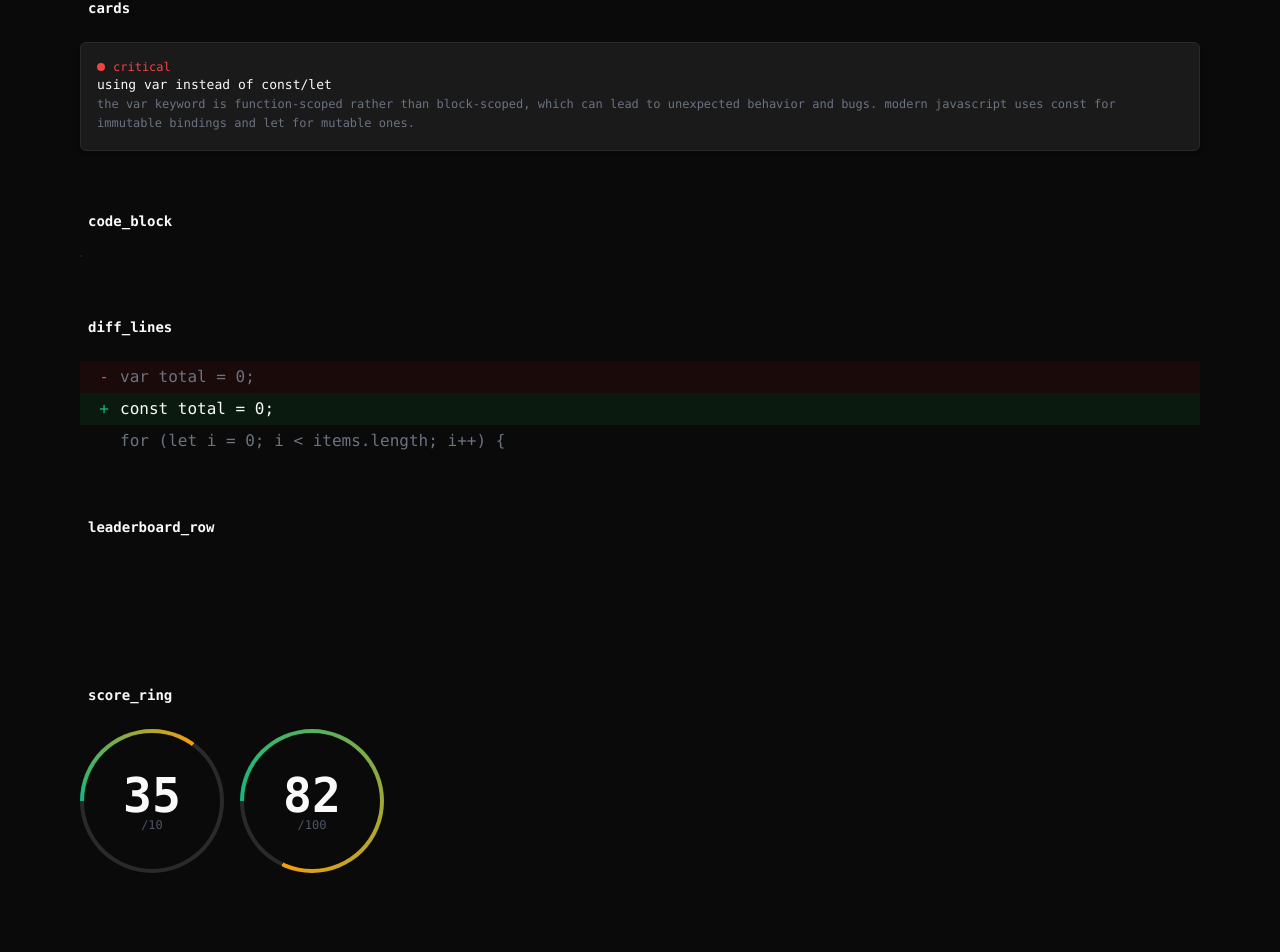
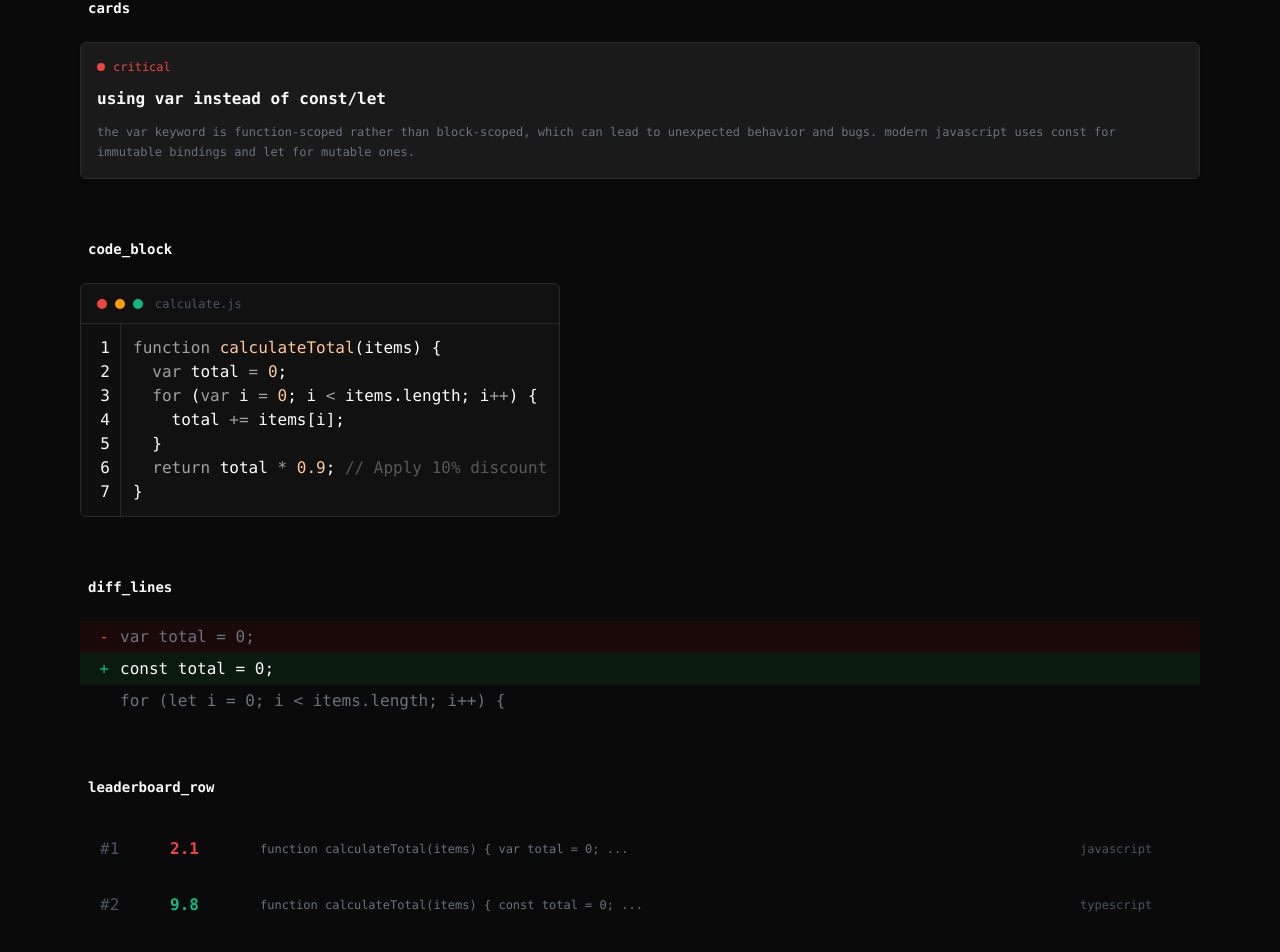
Before and after one commit to huannvictor/devroast, a Next.js app: page /components in a window 1280 px wide. Shown: the part 618-1570 px from the top of the page. Before the commit the page ends 1491 px from the top, so only its background shows below. Built offline with nearby package versions, Linux system fonts and the light colour scheme.

Commit message:
feat(app): update pages to use new component structures and fix linting

```diff
--- a/src/app/components/page.tsx
+++ b/src/app/components/page.tsx
@@ -5,10 +5,30 @@ import { twMerge } from "tailwind-merge";
 
 import { Badge } from "@/components/ui/badge";
 import { Button } from "@/components/ui/button";
-import { Card } from "@/components/ui/card";
-import { CodeBlock } from "@/components/ui/code-block";
+import {
+  Card,
+  CardContent,
+  CardDescription,
+  CardHeader,
+  CardTitle,
+} from "@/components/ui/card";
+import {
+  CodeBlock,
+  CodeBlockBody,
+  CodeBlockContent,
+  CodeBlockDots,
+  CodeBlockFileName,
+  CodeBlockHeader,
+  CodeBlockLineNumbers,
+} from "@/components/ui/code-block";
 import { DiffLine } from "@/components/ui/diff-line";
-import { LeaderboardRow } from "@/components/ui/leaderboard-row";
+import {
+  LeaderboardRow,
+  LeaderboardRowCode,
+  LeaderboardRowLang,
+  LeaderboardRowRank,
+  LeaderboardRowScore,
+} from "@/components/ui/leaderboard-row";
 import { ScoreRing } from "@/components/ui/score-ring";
 import { Toggle } from "@/components/ui/toggle";
 
@@ -35,7 +55,7 @@ export default function ComponentsShowcase() {
   const [isToggled2, setIsToggled2] = useState(true);
 
   return (
-    <main className="flex min-h-screen flex-col items-start gap-[60px] bg-bg-page px-20 py-16 text-text-primary">
+    <main className="flex min-h-screen flex-col items-start gap-15 bg-bg-page px-20 py-16 text-text-primary">
       <h1 className="flex items-center gap-2 font-mono text-2xl font-bold">
         <span className="text-accent-green">{/* // */}</span>
         component_library
@@ -88,28 +108,37 @@ export default function ComponentsShowcase() {
       <ShowcaseSection title="cards">
         <div className="flex items-center gap-4">
           <Card variant="elevated" size="md">
+            <CardHeader>
               <div className="flex items-center gap-2">
                 <div className="h-2 w-2 rounded-full bg-accent-red" />
-              <h3 className="font-mono text-xs font-normal text-accent-red">
+                <span className="font-mono text-xs font-normal text-accent-red">
                   critical
-              </h3>
+                </span>
               </div>
-            <p className="font-mono text-[13px] text-text-primary">
-              using var instead of const/let
-            </p>
-            <p className="font-ibm-mono text-xs leading-relaxed text-text-secondary">
+            </CardHeader>
+            <CardContent>
+              <CardTitle>using var instead of const/let</CardTitle>
+              <CardDescription>
                 the var keyword is function-scoped rather than block-scoped,
-              which can lead to unexpected behavior and bugs. modern javascript
-              uses const for immutable bindings and let for mutable ones.
-            </p>
+                which can lead to unexpected behavior and bugs. modern
+                javascript uses const for immutable bindings and let for mutable
+                ones.
+              </CardDescription>
+            </CardContent>
           </Card>
         </div>
       </ShowcaseSection>
 
       <ShowcaseSection title="code_block">
         <div className="flex items-center gap-4">
-          <CodeBlock
-            fileName="calculate.js"
+          <CodeBlock>
+            <CodeBlockHeader>
+              <CodeBlockDots />
+              <CodeBlockFileName>calculate.js</CodeBlockFileName>
+            </CodeBlockHeader>
+            <CodeBlockBody>
+              <CodeBlockLineNumbers count={7} />
+              <CodeBlockContent
                 code={`function calculateTotal(items) {
   var total = 0;
   for (var i = 0; i < items.length; i++) {
@@ -119,6 +148,8 @@ export default function ComponentsShowcase() {
 }`}
                 language="javascript"
               />
+            </CodeBlockBody>
+          </CodeBlock>
         </div>
       </ShowcaseSection>
 
@@ -129,18 +160,22 @@ export default function ComponentsShowcase() {
       </ShowcaseSection>
 
       <ShowcaseSection title="leaderboard_row">
-        <LeaderboardRow
-          rank={1}
-          score={2.1}
-          code="function calculateTotal(items) { var total = 0; ..."
-          lang="javascript"
-        />
-        <LeaderboardRow
-          rank={2}
-          score={9.8}
-          code="function calculateTotal(items) { const total = 0; ..."
-          lang="typescript"
-        />
+        <LeaderboardRow>
+          <LeaderboardRowRank value={1} />
+          <LeaderboardRowScore value={2.1} />
+          <LeaderboardRowCode>
+            function calculateTotal(items) {"{ var total = 0; ..."}
+          </LeaderboardRowCode>
+          <LeaderboardRowLang>javascript</LeaderboardRowLang>
+        </LeaderboardRow>
+        <LeaderboardRow>
+          <LeaderboardRowRank value={2} />
+          <LeaderboardRowScore value={9.8} />
+          <LeaderboardRowCode>
+            function calculateTotal(items) {"{ const total = 0; ..."}
+          </LeaderboardRowCode>
+          <LeaderboardRowLang>typescript</LeaderboardRowLang>
+        </LeaderboardRow>
       </ShowcaseSection>
 
       <ShowcaseSection title="score_ring">
--- a/src/app/page.tsx
+++ b/src/app/page.tsx
@@ -1,18 +1,24 @@
 "use client";
 
+import Link from "next/link";
 import { useState } from "react";
+import { twMerge } from "tailwind-merge";
 import { Button } from "@/components/ui/button";
+import {
+  LeaderboardRow,
+  LeaderboardRowCode,
+  LeaderboardRowLang,
+  LeaderboardRowRank,
+  LeaderboardRowScore,
+} from "@/components/ui/leaderboard-row";
 import { Toggle } from "@/components/ui/toggle";
-import { LeaderboardRow } from "@/components/ui/leaderboard-row";
-import { twMerge } from "tailwind-merge";
-import Link from "next/link";
 
 export default function Home() {
   const [code, setCode] = useState("");
   const [isRoastMode, setIsRoastMode] = useState(true);
 
   return (
-    <main className="flex w-full flex-col items-center gap-8 bg-bg-page px-10 pb-20 pt-20">
+    <main className="flex w-full flex-col items-center gap-8 bg-bg-page px-10 pt-20 pb-20">
       {/* Hero Title (Gk6x1) */}
       <section className="flex flex-col items-center gap-3 text-center">
         <h1 className="flex items-center gap-3 font-mono text-4xl font-bold text-text-primary">
@@ -20,23 +26,27 @@ export default function Home() {
           paste your code. get roasted.
         </h1>
         <p className="font-mono text-sm text-text-secondary">
-          {"// drop your code below and we'll rate it — brutally honest or full roast mode"}
+          {
+            "// drop your code below and we'll rate it — brutally honest or full roast mode"
+          }
         </p>
       </section>
 
       {/* Code Input (7jSCO) */}
-      <div className="flex w-full max-w-[780px] flex-col gap-8">
-        <div className="flex h-[360px] w-full flex-col overflow-hidden rounded-md border border-border-primary bg-bg-input shadow-xl">
+      <div className="flex w-full max-w-195 flex-col gap-8">
+        <div className="flex h-90 w-full flex-col overflow-hidden rounded-md border border-border-primary bg-bg-input shadow-xl">
           <div className="flex h-10 items-center gap-3 border-b border-border-primary px-4">
             <div className="flex gap-1.5">
-              <div className="h-2.5 w-2.5 rounded-full bg-[#EF4444]" />
-              <div className="h-2.5 w-2.5 rounded-full bg-[#F59E0B]" />
-              <div className="h-2.5 w-2.5 rounded-full bg-[#10B981]" />
+              <div className="h-2.5 w-2.5 rounded-full bg-accent-red" />
+              <div className="h-2.5 w-2.5 rounded-full bg-accent-amber" />
+              <div className="h-2.5 w-2.5 rounded-full bg-accent-green" />
             </div>
-            <span className="font-mono text-xs text-text-tertiary">new_code.js</span>
+            <span className="font-mono text-xs text-text-tertiary">
+              new_code.js
+            </span>
           </div>
           <textarea
-            className="h-full w-full resize-none bg-transparent p-4 font-mono text-[13px] leading-6 text-text-primary outline-none placeholder:text-text-tertiary"
+            className="h-full w-full resize-none bg-transparent p-4 font-mono text-13 leading-6 text-text-primary outline-none placeholder:text-text-tertiary"
             placeholder="paste your shameful code here..."
             value={code}
             onChange={(e) => setCode(e.target.value)}
@@ -71,16 +81,16 @@ export default function Home() {
         <span>avg score: 4.2/10</span>
       </div>
 
-      <div className="h-[60px]" />
+      <div className="h-15" />
 
       {/* Leaderboard Preview (luohW) */}
-      <section className="flex w-full max-w-[960px] flex-col gap-6">
+      <section className="flex w-full max-w-240 flex-col gap-6">
         <div className="flex flex-col gap-2">
           <h2 className="flex items-center gap-2 font-mono text-sm font-bold text-text-primary">
             <span className="text-accent-green">{"//"}</span>
             shame_leaderboard
           </h2>
-          <p className="font-mono text-[13px] text-text-tertiary">
+          <p className="font-mono text-13 text-text-tertiary">
             {"// the worst code on the internet, ranked by shame"}
           </p>
         </div>
@@ -89,43 +99,63 @@ export default function Home() {
         <div className="overflow-hidden rounded-md border border-border-primary">
           {/* Table Header (unU92) */}
           <div className="flex w-full items-center gap-5 border-b border-border-primary bg-bg-surface px-5 py-2.5">
-            <div className="w-[50px] shrink-0 font-mono text-xs font-medium text-text-tertiary">#</div>
-            <div className="w-[70px] shrink-0 font-mono text-xs font-medium text-text-tertiary">score</div>
-            <div className="flex-1 font-mono text-xs font-medium text-text-tertiary">code</div>
-            <div className="w-[100px] shrink-0 font-mono text-xs font-medium text-text-tertiary">lang</div>
+            <div className="w-12.5 shrink-0 font-mono text-xs font-medium text-text-tertiary">
+              #
+            </div>
+            <div className="w-17.5 shrink-0 font-mono text-xs font-medium text-text-tertiary">
+              score
+            </div>
+            <div className="flex-1 font-mono text-xs font-medium text-text-tertiary">
+              code
+            </div>
+            <div className="w-25 shrink-0 font-mono text-xs font-medium text-text-tertiary">
+              lang
+            </div>
           </div>
 
-          <LeaderboardRow
-            rank={1}
-            score={1.2}
-            code="function check(a) { if(a == true) return true; else return false; }"
-            lang="javascript"
-          />
-          <LeaderboardRow
-            rank={2}
-            score={1.5}
-            code="var x = eval('user_input'); console.log(x);"
-            lang="javascript"
-            className="border-t border-border-primary"
-          />
-          <LeaderboardRow
-            rank={3}
-            score={2.1}
-            code="try { doSomething(); } catch(e) { /* ignore */ }"
-            lang="javascript"
-            className="border-t border-border-primary"
-          />
+          <LeaderboardRow>
+            <LeaderboardRowRank value={1} />
+            <LeaderboardRowScore value={1.2} />
+            <LeaderboardRowCode>
+              {
+                "function check(a) { if(a == true) return true; else return false; }"
+              }
+            </LeaderboardRowCode>
+            <LeaderboardRowLang>javascript</LeaderboardRowLang>
+          </LeaderboardRow>
+          <LeaderboardRow className="border-t border-border-primary">
+            <LeaderboardRowRank value={2} />
+            <LeaderboardRowScore value={1.5} />
+            <LeaderboardRowCode>
+              {"var x = eval('user_input'); console.log(x);"}
+            </LeaderboardRowCode>
+            <LeaderboardRowLang>javascript</LeaderboardRowLang>
+          </LeaderboardRow>
+          <LeaderboardRow className="border-t border-border-primary">
+            <LeaderboardRowRank value={3} />
+            <LeaderboardRowScore value={2.1} />
+            <LeaderboardRowCode>
+              {"try { doSomething(); } catch(e) { /* ignore */ }"}
+            </LeaderboardRowCode>
+            <LeaderboardRowLang>javascript</LeaderboardRowLang>
+          </LeaderboardRow>
         </div>
 
         {/* Fade Hint (4StXm) */}
         <div className="flex flex-col items-center gap-4 py-4">
           <p className="font-mono text-xs text-text-tertiary">
-            showing top 3 of 2,847 · <Link href="/leaderboard" className="hover:text-text-secondary transition-colors underline underline-offset-4">view full leaderboard &gt;&gt;</Link>
+            showing top 3 of 2,847 ·{" "}
+            <Link
+              href="/leaderboard"
+              className="hover:text-text-secondary transition-colors underline underline-offset-4"
+            >
+              view full leaderboard &gt;&gt;
+            </Link>
           </p>
         </div>
       </section>
 
-      <div className="h-[60px]" />
+      <div className="h-15" />
     </main>
   );
 }
--- a/src/app/roast/[id]/page.tsx
+++ b/src/app/roast/[id]/page.tsx
@@ -1,12 +1,27 @@
 "use client";
 
+import Link from "next/link";
+import type { BadgeProps } from "@/components/ui/badge";
+import { Badge } from "@/components/ui/badge";
+import { Button } from "@/components/ui/button";
+import {
+  Card,
+  CardContent,
+  CardDescription,
+  CardHeader,
+  CardTitle,
+} from "@/components/ui/card";
+import {
+  CodeBlock,
+  CodeBlockBody,
+  CodeBlockContent,
+  CodeBlockDots,
+  CodeBlockFileName,
+  CodeBlockHeader,
+  CodeBlockLineNumbers,
+} from "@/components/ui/code-block";
+import { DiffLine } from "@/components/ui/diff-line";
 import { ScoreRing } from "@/components/ui/score-ring";
-import { Badge } from "@/components/ui/badge";
-import { Card } from "@/components/ui/card";
-import { CodeBlock } from "@/components/ui/code-block";
-import { DiffLine } from "@/components/ui/diff-line";
-import { Button } from "@/components/ui/button";
-import Link from "next/link";
 
 const mockCode = `function check(a) {
   if (a == true) {
@@ -16,25 +31,35 @@ const mockCode = `function check(a) {
   }
 }`;
 
-const mockIssues = [
+interface Issue {
+  title: string;
+  description: string;
+  severity: BadgeProps["variant"];
+}
+
+const mockIssues: Issue[] = [
   {
     title: "Redundant Boolean Comparison",
-    description: "Comparing a boolean directly with '== true' is like asking if the sky is blue and then checking if the answer is yes.",
+    description:
+      "Comparing a boolean directly with '== true' is like asking if the sky is blue and then checking if the answer is yes.",
     severity: "critical",
   },
   {
     title: "The 'If-Return-Else-Return' Anti-pattern",
-    description: "You're writing 5 lines of code for something that should be a single return statement. Your CPU is crying.",
+    description:
+      "You're writing 5 lines of code for something that should be a single return statement. Your CPU is crying.",
     severity: "warning",
   },
   {
     title: "Missing Type Safety",
-    description: "Using 'a' as a parameter name? What is this, 1995? Give it a type and a real name.",
+    description:
+      "Using 'a' as a parameter name? What is this, 1995? Give it a type and a real name.",
     severity: "critical",
   },
   {
     title: "Excessive Verbosity",
-    description: "This function has more boiler plate than a 19th-century steam engine.",
+    description:
+      "This function has more boiler plate than a 19th-century steam engine.",
     severity: "warning",
   },
 ];
@@ -42,7 +67,7 @@ const mockIssues = [
 export default function RoastResults() {
   return (
     <main className="flex w-full flex-col items-center gap-10 bg-bg-page px-10 py-20">
-      <section className="flex w-full max-w-[960px] flex-col gap-10">
+      <section className="flex w-full max-w-240 flex-col gap-10">
         {/* Score Hero (x3tP9) */}
         <div className="flex items-center gap-12">
           <ScoreRing value={12} size="lg" strokeWidth={6} />
@@ -51,7 +76,9 @@ export default function RoastResults() {
               Your code is a disaster.
             </h1>
             <p className="font-mono text-lg text-text-secondary leading-relaxed">
-              {"// Honestly, I've seen better logic in a fortune cookie. This function is so redundant it's practically a recursive loop of disappointment."}
+              {
+                "// Honestly, I've seen better logic in a fortune cookie. This function is so redundant it's practically a recursive loop of disappointment."
+              }
             </p>
             <div className="flex gap-3">
               <Badge variant="critical">12/100 shameful points</Badge>
@@ -65,14 +92,23 @@ export default function RoastResults() {
         {/* Submitted Code Section (alSUH) */}
         <div className="flex flex-col gap-6">
           <div className="flex items-center gap-2">
-            <span className="font-mono text-sm font-bold text-accent-green">{"//"}</span>
-            <h2 className="font-mono text-sm font-bold text-text-primary">submitted_code</h2>
+            <span className="font-mono text-sm font-bold text-accent-green">
+              {"//"}
+            </span>
+            <h2 className="font-mono text-sm font-bold text-text-primary">
+              submitted_code
+            </h2>
           </div>
-          <CodeBlock
-            code={mockCode}
-            language="javascript"
-            fileName="shameful_check.js"
-          />
+          <CodeBlock>
+            <CodeBlockHeader>
+              <CodeBlockDots />
+              <CodeBlockFileName>shameful_check.js</CodeBlockFileName>
+            </CodeBlockHeader>
+            <CodeBlockBody>
+              <CodeBlockLineNumbers count={mockCode.split("\n").length} />
+              <CodeBlockContent code={mockCode} language="javascript" />
+            </CodeBlockBody>
+          </CodeBlock>
         </div>
 
         <div className="h-px w-full bg-border-primary" />
@@ -80,27 +116,26 @@ export default function RoastResults() {
         {/* Analysis Section (Hn3pX) */}
         <div className="flex flex-col gap-6">
           <div className="flex items-center gap-2">
-            <span className="font-mono text-sm font-bold text-accent-green">{"//"}</span>
-            <h2 className="font-mono text-sm font-bold text-text-primary">detailed_analysis</h2>
+            <span className="font-mono text-sm font-bold text-accent-green">
+              {"//"}
+            </span>
+            <h2 className="font-mono text-sm font-bold text-text-primary">
+              detailed_analysis
+            </h2>
           </div>
 
           <div className="grid grid-cols-2 gap-5">
-            {mockIssues.map((issue, i) => (
-              <Card
-                key={i}
-                variant="elevated"
-                header={
-                  <Badge variant={issue.severity as any} size="sm">
-                    {issue.severity.toUpperCase()}
+            {mockIssues.map((issue) => (
+              <Card key={issue.title} variant="elevated">
+                <CardHeader>
+                  <Badge variant={issue.severity} size="sm">
+                    {issue.severity?.toUpperCase()}
                   </Badge>
-                }
-              >
-                <h3 className="font-mono text-[15px] font-bold text-text-primary">
-                  {issue.title}
-                </h3>
-                <p className="font-mono text-xs text-text-secondary leading-relaxed">
-                  {issue.description}
-                </p>
+                </CardHeader>
+                <CardContent>
+                  <CardTitle>{issue.title}</CardTitle>
+                  <CardDescription>{issue.description}</CardDescription>
+                </CardContent>
               </Card>
             ))}
           </div>
@@ -111,8 +146,12 @@ export default function RoastResults() {
         {/* Diff Section (EGXHQ) */}
         <div className="flex flex-col gap-6">
           <div className="flex items-center gap-2">
-            <span className="font-mono text-sm font-bold text-accent-green">{"//"}</span>
-            <h2 className="font-mono text-sm font-bold text-text-primary">suggested_fix</h2>
+            <span className="font-mono text-sm font-bold text-accent-green">
+              {"//"}
+            </span>
+            <h2 className="font-mono text-sm font-bold text-text-primary">
+              suggested_fix
+            </h2>
           </div>
 
           <div className="overflow-hidden rounded-md border border-border-primary bg-bg-input">
@@ -136,9 +175,7 @@ export default function RoastResults() {
 
         <div className="flex justify-center pt-8">
           <Link href="/">
-            <Button variant="secondary">
-              {"< back_to_editor"}
-            </Button>
+            <Button variant="secondary">{"< back_to_editor"}</Button>
           </Link>
         </div>
       </section>
```
Also changed, not shown: src/app/leaderboard/page.tsx (+18 -13 lines). Lines whose indentation alone changed are shown as unchanged.
